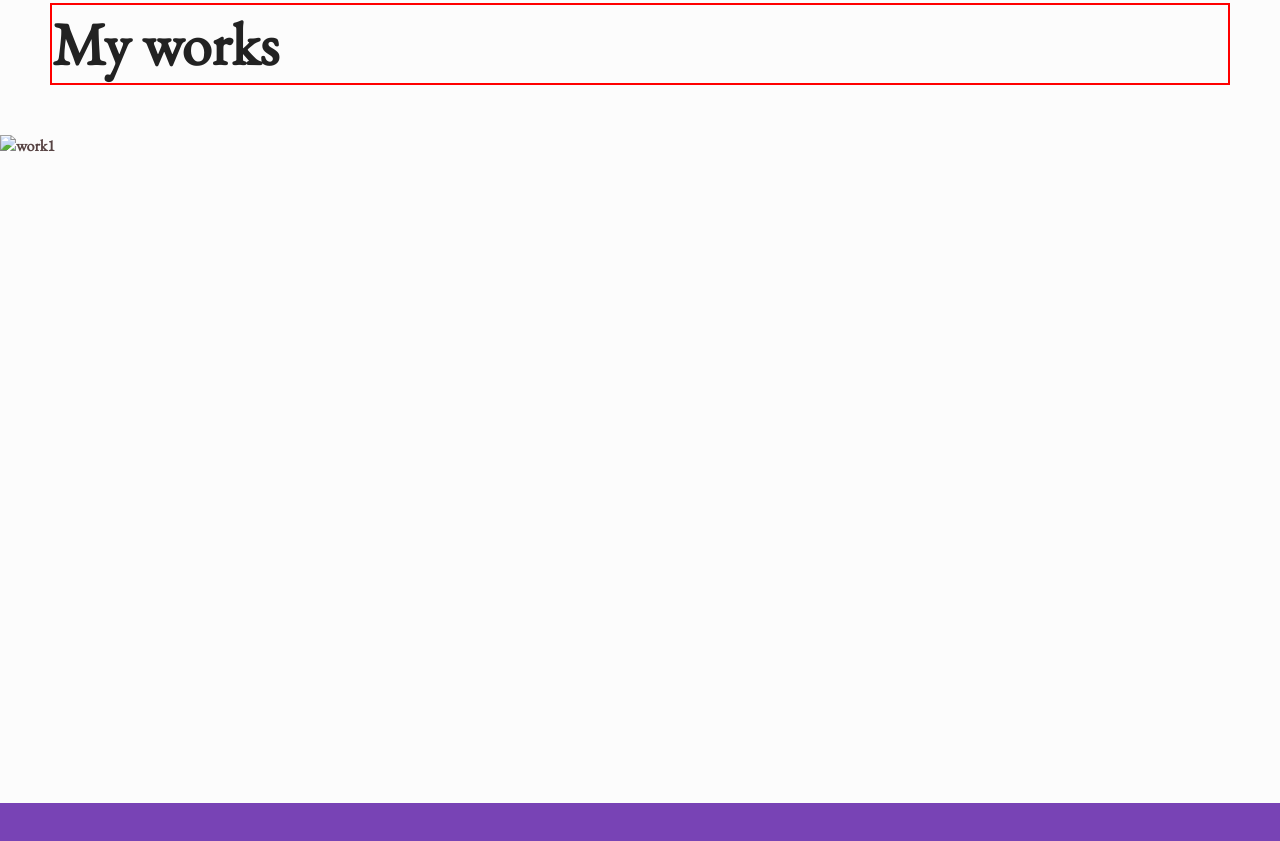
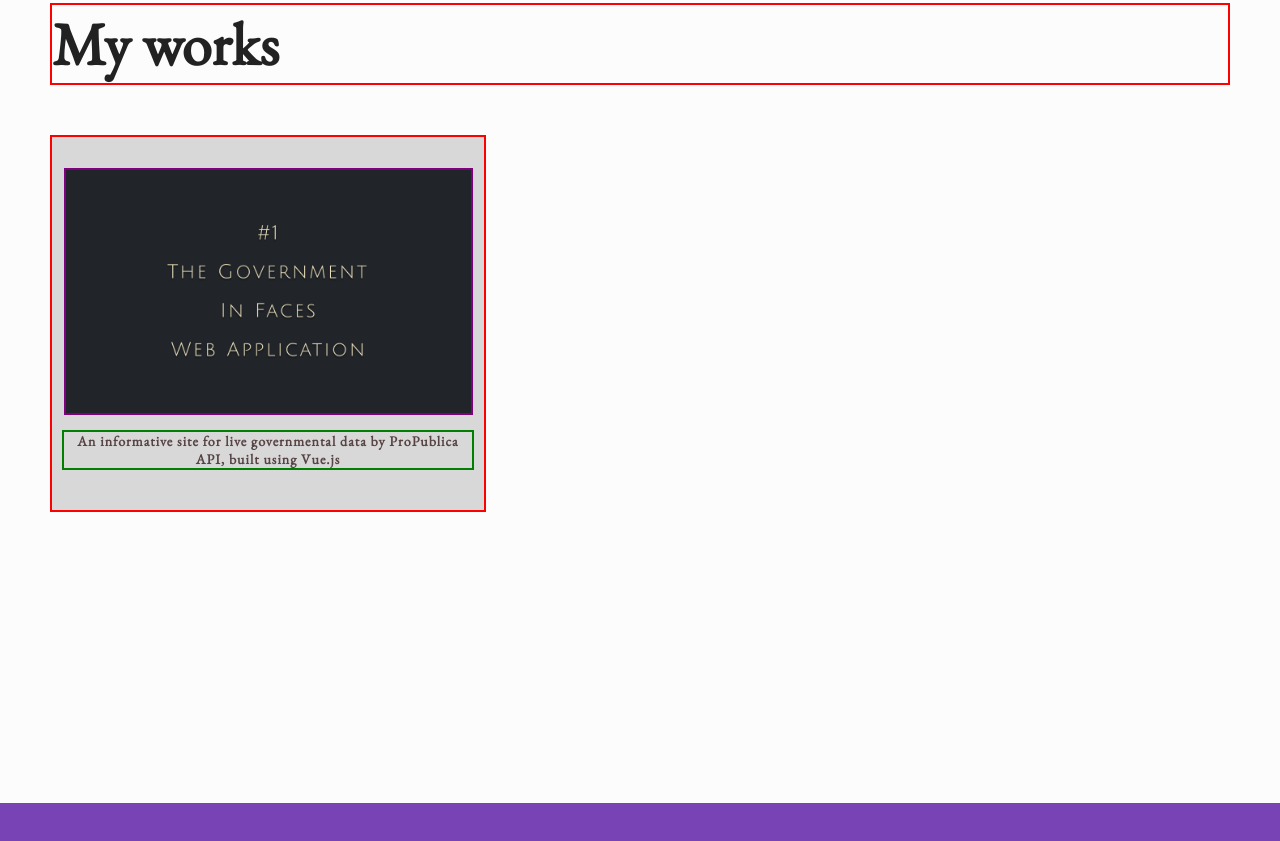
Before and after one commit to WiliTheSParrow/portfolio_wilithesparrow, a plain HTML site: page public/index.html in a window 1280 px wide. Shown: the part 1795-2636 px from the top of the page. Drawn offline with nearby package versions, Linux system fonts and the light colour scheme; a web font is replaced by a local one.

Commit message:
one box looks decent

```diff
--- a/public/index.html
+++ b/public/index.html
@@ -59,8 +59,11 @@
         <h1>My works</h1>
         <div id="myWorkPieces">
             <div id="box1">
-                <img src="" alt="work1">
-                <p></p>
+
+                <img src="/public/pic/thumbnails/TGIF.png" alt="work1">
+
+                <p>An informative site for live governmental data by ProPublica API, built using Vue.js</p>
+
             </div>
 
         </div>
--- a/public/style/style.scss
+++ b/public/style/style.scss
@@ -154,10 +154,33 @@ html {
             color: color(darkGrey);
         }
 
-        #myWorkPieces{
+        #myWorkPieces {
+            margin-left: 50px;
+            margin-right: 50px;
+            font-size: 14px;
 
-            #box1{
+            #box1 {
+                width: 432px;
+                height: 373px;
+                background: color(lightGreyLightened);
+                display: inline-flex;
+                flex-direction: column;
+                justify-content: center;
+                align-items: center;
+                border: 2px solid red;
 
+                img {
+                    width: 405px;
+                    height: 243px;
+                    margin-bottom: 5px;
+                    border: 2px solid purple;
+                }
+                p{
+                    margin: 10px;
+                    text-align: center;
+                    letter-spacing: 1px;
+                    border: 2px solid green;
+                }
             }
         }
     }
```
Also changed, not shown: public/pic/thumbnails/Bookstore.png (added), public/pic/thumbnails/ItGiGls.png (added), public/pic/thumbnails/NYSL.png (added), public/pic/thumbnails/TGIF.png (added), public/style/style.css, 1 other file.
